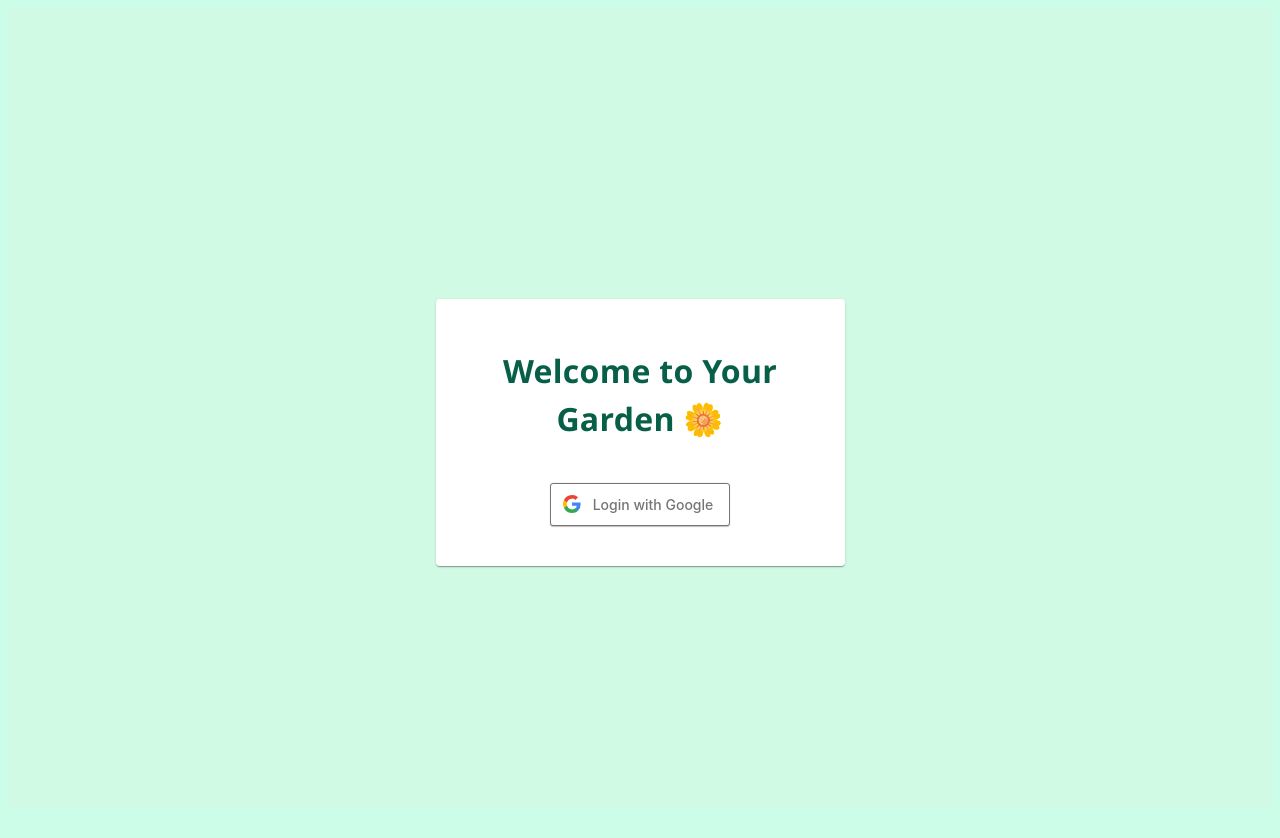
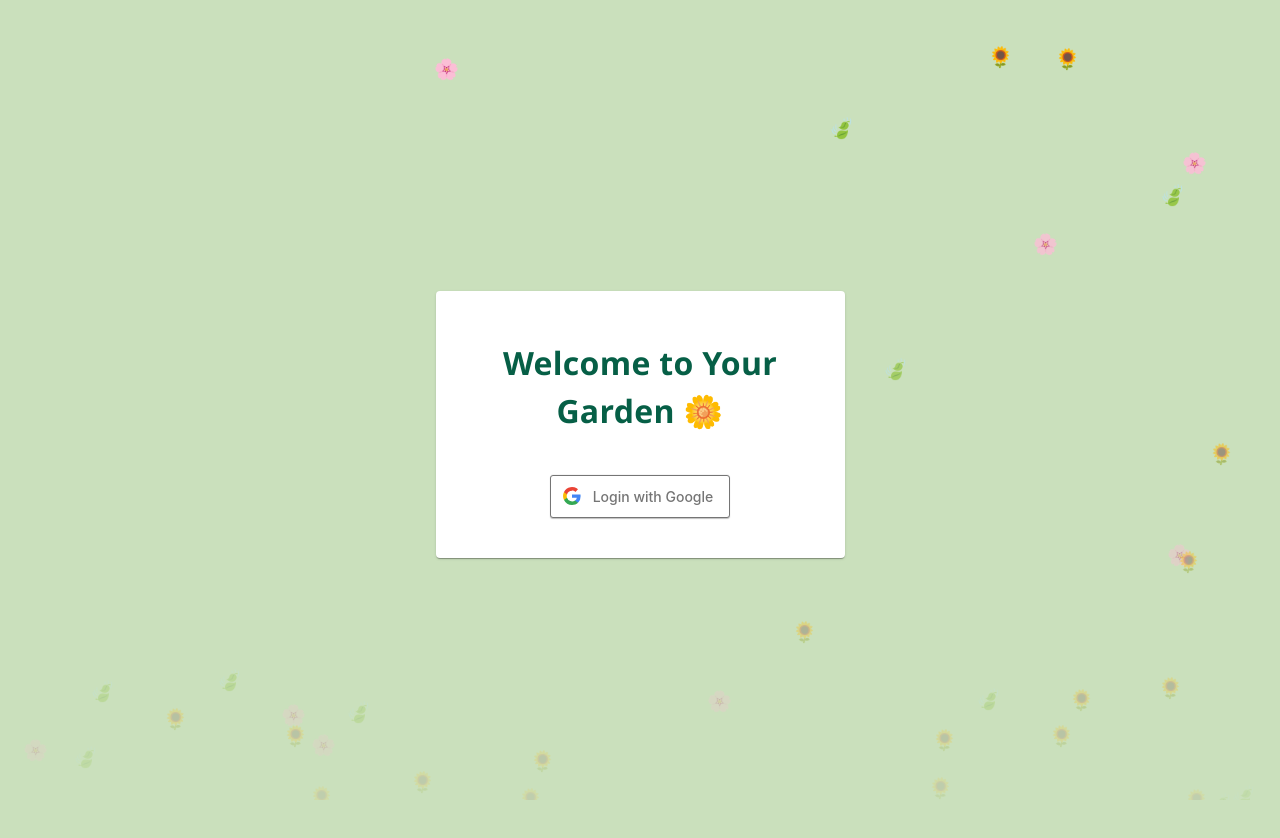
Before and after one commit to abi-7/affirmation-app, a React (Vite) app: page / in a window 1280 px wide. Shown: the top 838 px of the page. Before the commit the page ends 808 px from the top, so only its background shows below. Built offline with nearby package versions, Linux system fonts and the light colour scheme; no server answers.

Commit message:
added code rain emojis in back of log in page

```diff
--- /dev/null
+++ b/src/components/CodeRain.css
@@ -0,0 +1,35 @@
+.code-rain {
+  position: fixed;
+  top: 0;
+  left: 0;
+  width: 100vw; /* Use viewport width for better consistency */
+  height: 100vh; /* Use viewport height */
+  background: transparent;
+  overflow: hidden;
+  pointer-events: none;
+  z-index: -1;
+}
+
+.rain-char {
+  position: absolute;
+  top: -100%;
+  font-family: "Apple Color Emoji", "Segoe UI Emoji", "Noto Color Emoji",
+    "Twemoji Mozilla", sans-serif;
+  font-size: 20px;
+  opacity: 0.1;
+  animation: fall linear infinite;
+}
+
+@keyframes fall {
+  0% {
+    top: -100%;
+    opacity: 0.1;
+  }
+  50% {
+    opacity: 1;
+  }
+  100% {
+    top: 100%;
+    opacity: 0.1;
+  }
+}
--- /dev/null
+++ b/src/components/CodeRain.jsx
@@ -0,0 +1,29 @@
+import React, { useEffect, useRef } from "react";
+import "./CodeRain.css";
+
+const CodeRain = () => {
+  const rainRef = useRef(null);
+  const chars = ["🌸", "🍃", "🌻"];
+
+  useEffect(() => {
+    const rainContainer = rainRef.current;
+
+    for (let i = 0; i < 100; i++) {
+      const span = document.createElement("span");
+      span.style.left = `${Math.random() * 100}vw`;
+      span.style.animationDuration = `${2 + Math.random() * 4}s`;
+      span.textContent = chars[Math.floor(Math.random() * chars.length)];
+      span.className = "rain-char";
+      rainContainer.appendChild(span);
+    }
+
+    //cleanup function to remove the rain characters
+    return () => {
+      rainContainer.innerHTML = "";
+    };
+  }, []);
+
+  return <div className="code-rain" ref={rainRef}></div>;
+};
+
+export default CodeRain;
--- a/src/components/LogIn.css
+++ b/src/components/LogIn.css
@@ -4,7 +4,7 @@
   flex-direction: column;
   align-items: center;
   justify-content: center;
-  background-color: #d1fae5;
+  background-color: transparent;
   color: #065f46;
   padding: 1rem;
 }
@@ -16,21 +16,6 @@
   font-family: "Segoe UI", Tahoma, Geneva, Verdana, sans-serif !important;
   color: #065f46 !important;
 }
-
-/* .google-login-button {
-  background-color: #22c55e;
-  color: white;
-  padding: 0.5rem 1rem;
-  border: none;
-  border-radius: 0.375rem;
-  box-shadow: 0 1px 2px rgba(0, 0, 0, 0.1);
-  cursor: pointer;
-  transition: background-color 0.2s ease;
-  font-size: 1rem;
-  display: flex;
-  justify-content: center;
-  align-items: center;
-} */
 
 .google-login-button {
   transition: background-color 0.3s, box-shadow 0.3s;
--- a/src/components/LogIn.jsx
+++ b/src/components/LogIn.jsx
@@ -5,9 +5,8 @@ import "./LogIn.css";
 import Card from "@mui/material/Card";
 import CardActions from "@mui/material/CardActions";
 import CardContent from "@mui/material/CardContent";
-import CardMedia from "@mui/material/CardMedia";
-import Button from "@mui/material/Button";
 import Typography from "@mui/material/Typography";
+import CodeRain from "./CodeRain";
 
 const Login = ({ onLogin }) => {
   const handleGoogleLogin = () => {
@@ -24,9 +23,13 @@ const Login = ({ onLogin }) => {
   };
 
   return (
-    <div className="garden-container">
-      <Card sx={{ maxWidth: 345 }} className="card">
-        <CardMedia />
+    <div className="garden-container" style={{ position: "relative" }}>
+      <CodeRain />
+      <Card
+        sx={{ maxWidth: 345 }}
+        className="card"
+        style={{ position: "relative", zIndex: 1 }}
+      >
         <CardContent>
           <Typography component="div" className="garden-heading">
             Welcome to Your Garden 🌼
--- a/src/index.css
+++ b/src/index.css
@@ -1,24 +1,20 @@
 :root {
-  --background: #ccfde9;
-  --foreground: #ccfde9;
+  --background: #cae0bc;
+  --foreground: #cae0bc;
 }
 
 @media (prefers-color-scheme: dark) {
   :root {
-    --background: #ccfde9;
-    --foreground: #ccfde9;
+    --background: #cae0bc;
+    --foreground: #cae0bc;
   }
 }
 
 body {
   color: var(--foreground);
   background: var(--background);
-  font-family: "Segoe UI", Tahoma, Geneva, Verdana, sans-serif;
+
   color: black;
+  margin: 0;
+  overflow: hidden;
 }
-
-html,
-body {
-  overflow-x: hidden; /* Prevent horizontal overflow */
-  height: 100%;
-}
```
